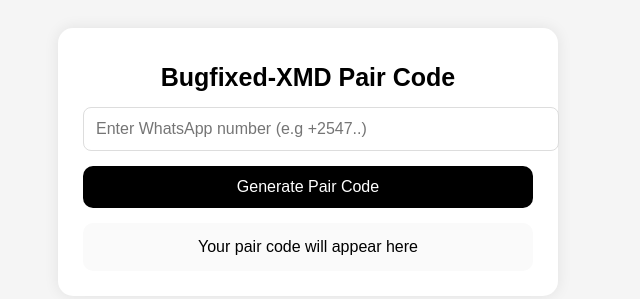
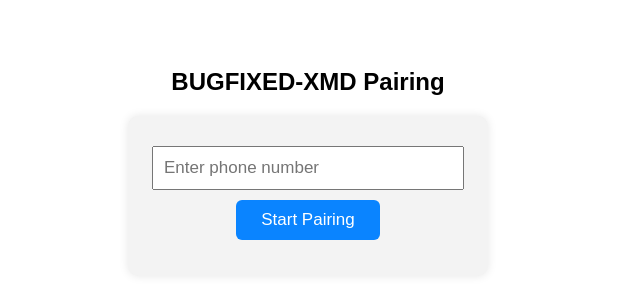
Before and after one commit to heroestech68/BUGFIXED-XMD, a website: page pairing-site/public/index.html in a window 1280 px wide. Shown: the whole page, without its empty margins (332-972 px from the left). Drawn offline with Linux system fonts and the light colour scheme.

Commit message:
Update index.html

```diff
--- a/pairing-site/public/index.html
+++ b/pairing-site/public/index.html
@@ -1,92 +1,61 @@
 <!DOCTYPE html>
-<html lang="en">
+<html>
 <head>
-<meta charset="UTF-8">
-<meta name="viewport" content="width=device-width, initial-scale=1.0">
-<title>Bugfixed-XMD Pair Code</title>
+    <title>BUGFIXED-XMD Pairing</title>
     <style>
         body {
-    font-family: Arial, sans-serif;
-    background: #f5f5f5;
+            font-family: Arial;
+            text-align: center;
+            padding: 40px;
+        }
+        #box {
+            width: 320px;
+            margin: auto;
             padding: 20px;
+            border-radius: 10px;
+            background: #f3f3f3;
+            box-shadow: 0 0 10px rgba(0,0,0,.1);
         }
-.container {
-    max-width: 450px;
-    margin: auto;
-    background: #fff;
-    padding: 25px;
-    border-radius: 15px;
-    box-shadow: 0 0 15px #00000015;
+        input {
+            width: 90%;
+            padding: 10px;
+            margin: 10px 0;
+            font-size: 17px;
         }
-.title {
-    text-align: center;
-    font-size: 25px;
-    font-weight: bold;
-    margin-top: 10px;
-}
-.input-box {
-    width: 100%;
-    padding: 12px;
-    font-size: 16px;
-    border: 1px solid #ddd;
-    border-radius: 8px;
-    margin-top: 15px;
-}
-.btn {
-    width: 100%;
-    background: black;
+        button {
+            padding: 10px 25px;
+            font-size: 17px;
+            cursor: pointer;
+            background: #0a84ff;
+            border: none;
             color: white;
-    padding: 12px;
-    margin-top: 15px;
-    border-radius: 10px;
-    border: none;
-    font-size: 16px;
-}
-.code-box {
-    margin-top: 15px;
-    padding: 15px;
-    background: #fafafa;
-    text-align: center;
-    border-radius: 10px;
+            border-radius: 6px;
         }
     </style>
 </head>
 <body>
-
-<div class="container">
-    <div class="title">Bugfixed-XMD Pair Code</div>
-
-    <input id="number" class="input-box" placeholder="Enter WhatsApp number (e.g +2547..)">
-    <button class="btn" onclick="generate()">Generate Pair Code</button>
-
-    <div id="result" class="code-box">Your pair code will appear here</div>
+    <h2>BUGFIXED-XMD Pairing</h2>
+    <div id="box">
+        <input id="phone" placeholder="Enter phone number" />
+        <button onclick="pairNow()">Start Pairing</button>
+        <p id="status"></p>
     </div>
 
     <script>
-async function generate() {
-    const number = document.getElementById("number").value;
-    if (!number) {
-        alert("Enter a WhatsApp number");
-        return;
-    }
+        async function pairNow() {
+            let phone = document.getElementById("phone").value;
 
-    document.getElementById("result").innerText = "Generating...";
+            document.getElementById("status").innerHTML = "Processing...";
 
-    const res = await fetch("/pair", {
+            let result = await fetch("/pair", {
                 method: "POST",
-        headers: {"Content-Type": "application/json"},
-        body: JSON.stringify({ number })
+                headers: { "Content-Type": "application/json" },
+                body: JSON.stringify({ phone })
             });
 
-    const data = await res.json();
-
-    if (data.code) {
-        document.getElementById("result").innerText = data.code;
-    } else {
-        document.getElementById("result").innerText = "Error generating code";
-    }
+            let data = await result.json();
+            document.getElementById("status").innerHTML = data.message;
         }
     </script>
-
 </body>
 </html>
```
Lines whose indentation alone changed are shown as unchanged.
